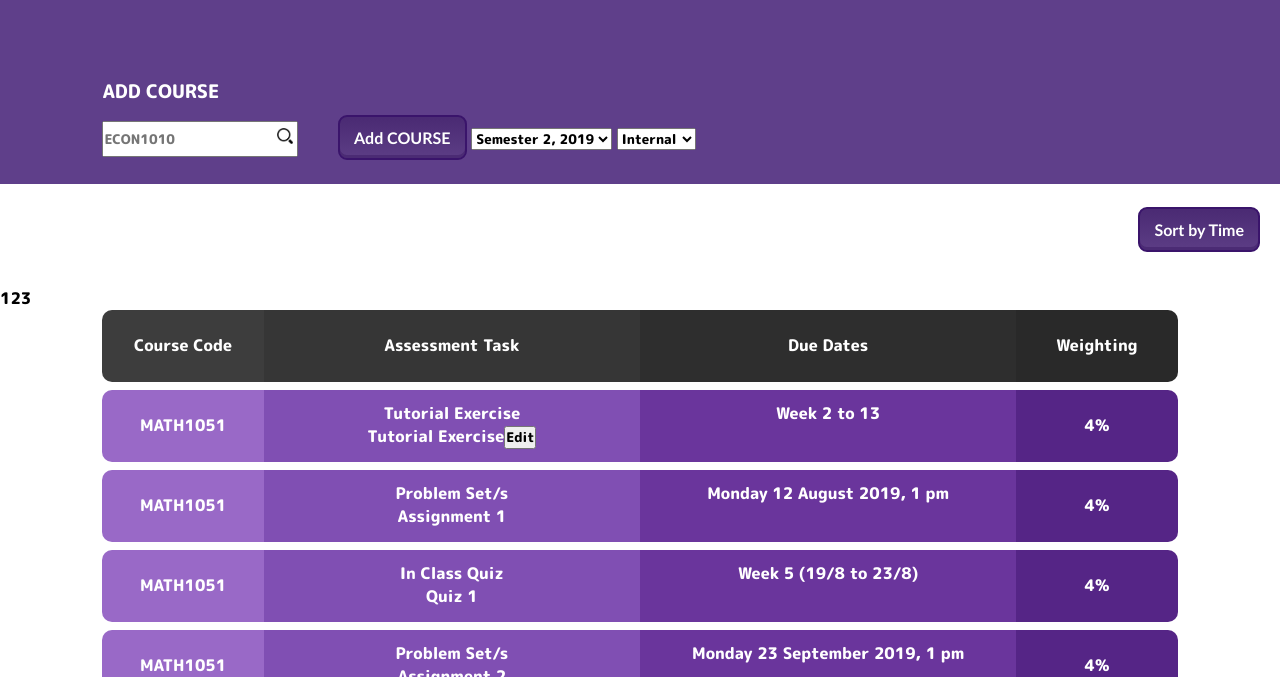
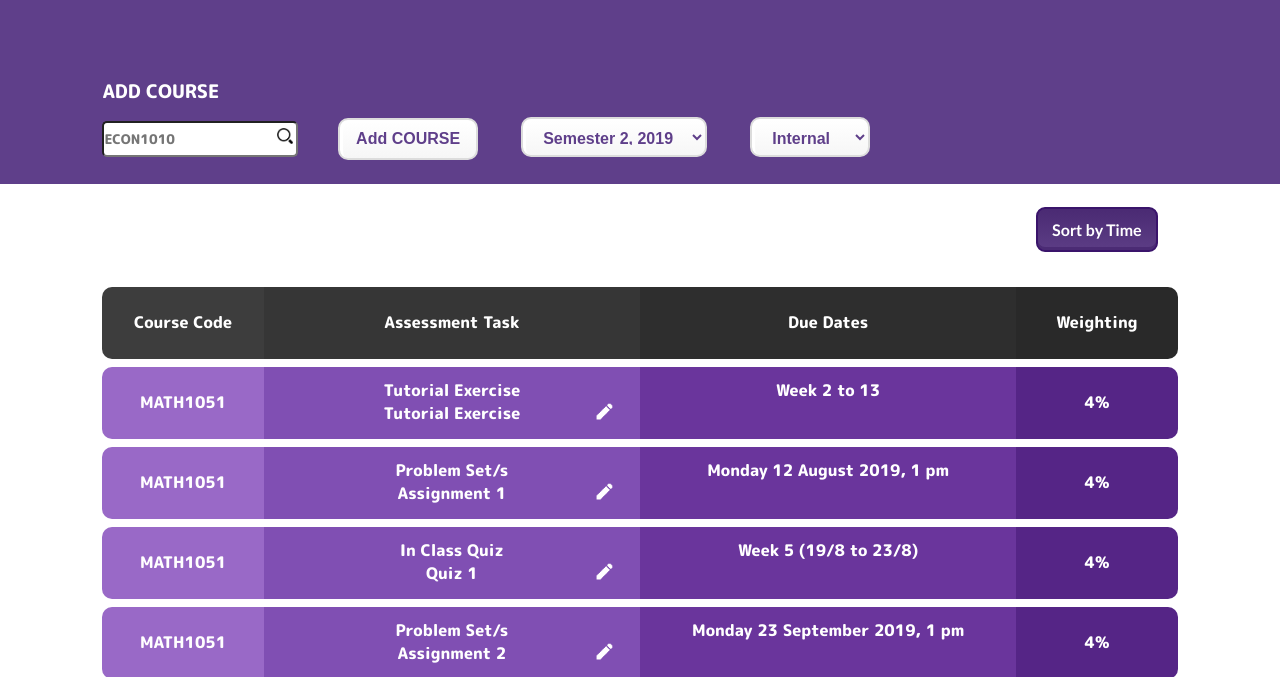
Before and after one commit to BeckyXu7/BeckyXu7.github.io, a plain HTML site: page website/index.html in a window 1280 px wide. Shown: the part 275-952 px from the top of the page. Drawn offline with nearby package versions, Linux system fonts and the light colour scheme; a script that the page names is missing.

Commit message:
added icon for edit button

```diff
--- a/website/css/style.css
+++ b/website/css/style.css
@@ -22,8 +22,14 @@ h3, h4{
 	padding-top: 8vh;
 	padding-bottom: 5vh;
 
+}
 
+#sort{
+	margin-right: 8vw;
+}
 
+#coursesArea{
+	margin-left: 8vw;
 
 }
 
@@ -78,6 +84,10 @@ input[type="text"]{
 
 #courseCode{
 	text-align: center;
+}
+
+#courseCodeInput{
+	border-radius: 5px;
 }
 
 .nav{
@@ -319,6 +329,7 @@ table{
   text-align: center;
   color: white;
 
+
 }
 .child3{
 	width: 35%;
@@ -340,3 +351,69 @@ table{
   border-top-right-radius: 10px;
   border-bottom-right-radius: 10px;
 }
+
+#semester, #mode{
+	height: 5vh;
+	margin-left: 3vw;
+
+
+
+}
+
+.buttonSet {
+	-moz-box-shadow:inset 3px 2px 0px 0px #ffffff;
+	-webkit-box-shadow:inset 3px 2px 0px 0px #ffffff;
+	box-shadow:inset 3px 2px 0px 0px #ffffff;
+	background:-webkit-gradient(linear, left top, left bottom, color-stop(0.05, #ffffff), color-stop(1, #f6f6f6));
+	background:-moz-linear-gradient(top, #ffffff 5%, #f6f6f6 100%);
+	background:-webkit-linear-gradient(top, #ffffff 5%, #f6f6f6 100%);
+	background:-o-linear-gradient(top, #ffffff 5%, #f6f6f6 100%);
+	background:-ms-linear-gradient(top, #ffffff 5%, #f6f6f6 100%);
+	background:linear-gradient(to bottom, #ffffff 5%, #f6f6f6 100%);
+	filter:progid:DXImageTransform.Microsoft.gradient(startColorstr='#ffffff', endColorstr='#f6f6f6',GradientType=0);
+	background-color:#ffffff;
+	-moz-border-radius:10px;
+	-webkit-border-radius:10px;
+	border-radius:10px;
+	border:2px solid #dcdcdc;
+	display:inline-block;
+	cursor:pointer;
+	color:#5f3f8a;
+	font-family:Arial;
+	font-size:16px;
+	font-weight:bold;
+	padding:10px 16px;
+	text-decoration:none;
+	text-shadow:0px 0px 0px #ffffff;
+}
+.buttonSet:hover {
+	background:-webkit-gradient(linear, left top, left bottom, color-stop(0.05, #f6f6f6), color-stop(1, #ffffff));
+	background:-moz-linear-gradient(top, #f6f6f6 5%, #ffffff 100%);
+	background:-webkit-linear-gradient(top, #f6f6f6 5%, #ffffff 100%);
+	background:-o-linear-gradient(top, #f6f6f6 5%, #ffffff 100%);
+	background:-ms-linear-gradient(top, #f6f6f6 5%, #ffffff 100%);
+	background:linear-gradient(to bottom, #f6f6f6 5%, #ffffff 100%);
+	filter:progid:DXImageTransform.Microsoft.gradient(startColorstr='#f6f6f6', endColorstr='#ffffff',GradientType=0);
+	background-color:#f6f6f6;
+}
+.buttonSet:active {
+	position:relative;
+	top:1px;
+}
+
+
+
+#editButton{
+	display: inline;
+
+}
+
+#task1{
+
+	float: right;
+	margin-right: 2vw;
+	margin-left: -5vw;
+
+
+
+}
--- a/website/index.html
+++ b/website/index.html
@@ -33,13 +33,13 @@
 		<h3>ADD COURSE</h3>
 			<input id="courseCodeInput" type="text" placeholder="ECON1010" name="courseCode">
 			<a href="#"><img id="searchIcon" class="addCourse" src="images/searchIcon.png"></a>
-			<button class="addCourse myButton">Add COURSE</button>
+			<button class="addCourse buttonSet">Add COURSE</button>
 
-			<select id="semester">
+			<select id="semester" class="buttonSet">
 				<option>Semester 2, 2019</option>
 				<option>Semester 1, 2019</option>
 			</select>
-			<select id="mode">
+			<select id="mode" class="buttonSet">
 				<option>Internal</option>
 				<option>External</option>
 			</select>
@@ -61,7 +61,7 @@
 		</div>
 
 		<div id = "assessments">
-			123
+
 		</div>
 
 		<div class="parent">
@@ -70,35 +70,35 @@
 			<div class="childC">Due Dates</div>
 			<div class="childD">Weighting</div>
 			<div class="child1">MATH1051</div>
-			<div class="child2">Tutorial Exercise<br>Tutorial Exercise<input type="button" value="Edit" id="task1" onclick="makeTableEditable('task',1)"></input></div>
+			<div class="child2"><p id="editButton">Tutorial Exercise<br>Tutorial Exercise</p><img src="images/edit3.png" width="20px" id="task1" onclick="makeTableEditable('task',1)"></div>
 			<div class="child3">Week 2 to 13</div>
 			<div class="child4">4%</div>
 			<div class="child1">MATH1051</div>
-			<div class="child2">Problem Set/s<br>Assignment 1</div>
+			<div class="child2"><p id="editButton">Problem Set/s<br>Assignment 1</p><img src="images/edit3.png" width="20px" id="task1" onclick="makeTableEditable('task',1)"></div>
 			<div class="child3">Monday 12 August 2019, 1 pm</div>
 			<div class="child4">4%</div>
 			<div class="child1">MATH1051</div>
-			<div class="child2">In Class Quiz<br>Quiz 1</div>
+			<div class="child2"><p id="editButton">In Class Quiz<br>Quiz 1</p><img src="images/edit3.png" width="20px" id="task1" onclick="makeTableEditable('task',1)"></div>
 			<div class="child3">Week 5 (19/8 to 23/8)</div>
 			<div class="child4">4%</div>
 			<div class="child1">MATH1051</div>
-			<div class="child2">Problem Set/s<br>Assignment 2</div>
+			<div class="child2"><p id="editButton">Problem Set/s<br>Assignment 2</p><img src="images/edit3.png" width="20px" id="task1" onclick="makeTableEditable('task',1)"></div>
 			<div class="child3">Monday 23 September 2019, 1 pm</div>
 			<div class="child4">4%</div>
 			<div class="child1">MATH1051</div>
-			<div class="child2">Exam - Mid Semester Outside Scheduled Class<br>Mid Semester Exam</div>
+			<div class="child2"><p id="editButton">Exam - Mid Semester Outside Scheduled Class<br>Mid Semester Exam</p><img src="images/edit3.png" width="20px" id="task1" onclick="makeTableEditable('task',1)"></div>
 			<div class="child3">Either on Sat 31/8, Sat 7/9 or Sat 14/9 (exact date will be confirmed on Blackboard)</div>
 			<div class="child4">20%</div>
 			<div class="child1">MATH1051</div>
-			<div class="child2">In Class Quiz<br>Quiz 2</div>
+			<div class="child2"><p id="editButton">In Class Quiz<br>Quiz 2</p><img src="images/edit3.png" width="20px" id="task1" onclick="makeTableEditable('task',1)"></div>
 			<div class="child3">Week 12 (14/10 to 18/10)</div>
 			<div class="child4">4%</div>
 			<div class="child1">MATH1051</div>
-			<div class="child2">Computer Exercise<br>Matlab online modules</div>
+			<div class="child2"><p id="editButton">Computer Exercise<br>Matlab online modules</p><img src="images/edit3.png" width="20px" id="task1" onclick="makeTableEditable('task',1)"></div>
 			<div class="child3">29 Jul 19 - 25 Oct 19</div>
 			<div class="child4">10%</div>
 			<div class="child1">MATH1051</div>
-			<div class="child2">Exam - during Exam Period (Central)<br>Final Exam</div>
+			<div class="child2"><p id="editButton">Exam - during Exam Period (Central)<br>Final Exam</p><img src="images/edit3.png" width="20px" id="task1" onclick="makeTableEditable('task',1)"></div>
 			<div class="child3">Examination Period</div>
 			<div class="child4">50%</div>
 
```
Also changed, not shown: website/images/edit.png (added), website/images/edit2.png (added), website/images/edit3.png (added), 1 other file.
